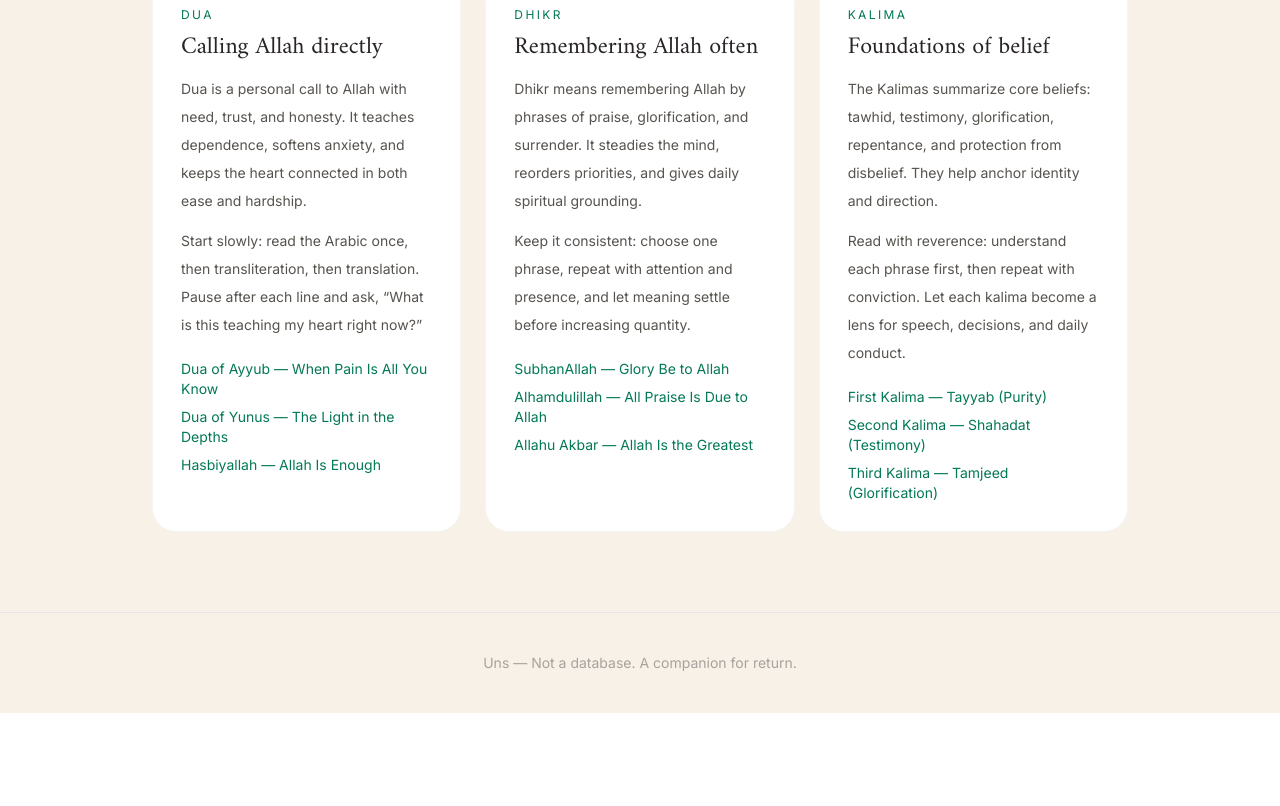
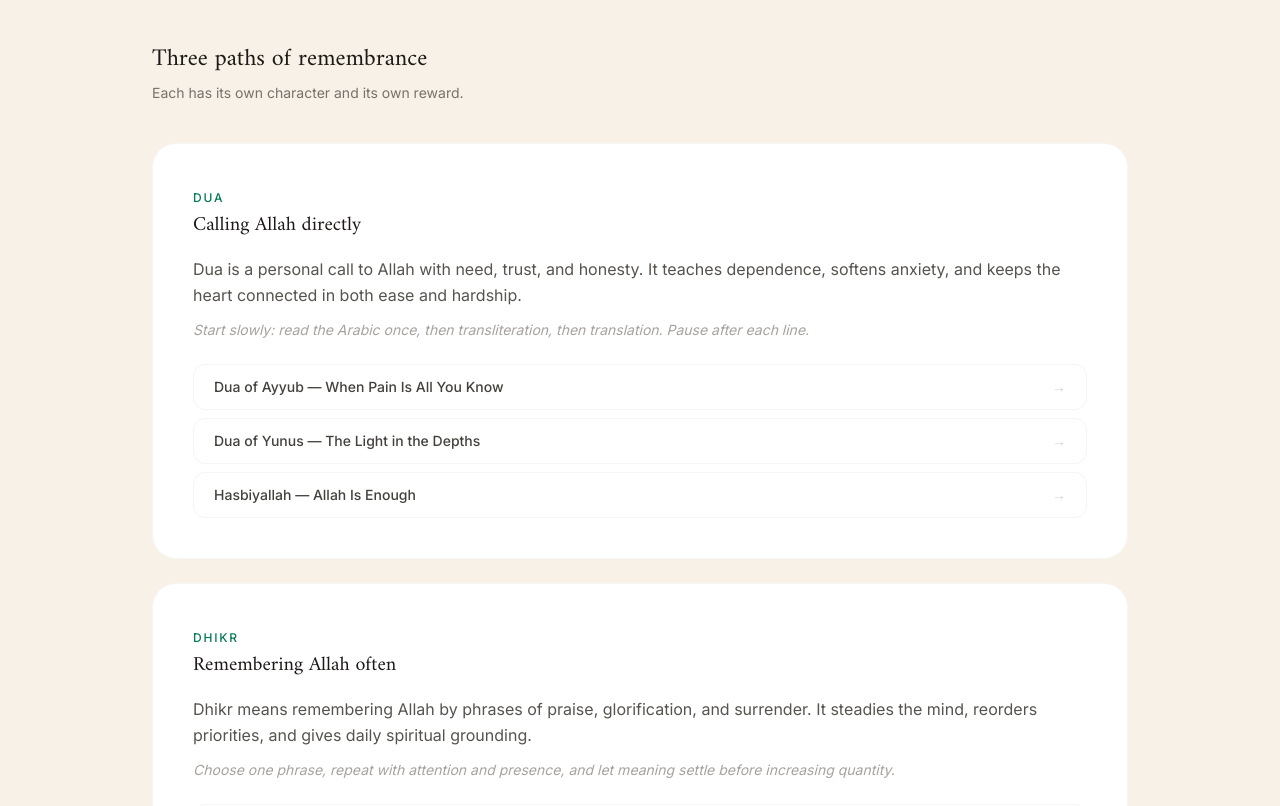
Before and after one commit to StormDoragon/uns-2, a Next.js app: page / in a window 1280 px wide. Shown: the part 1274-2080 px from the top of the page. Before the commit the page ends 1987 px from the top, so only its background shows below. Built offline with nearby package versions, Linux system fonts and the light colour scheme.

Commit message:
feat: update homepage with paths section and 3 featured duas

```diff
--- a/app/page.tsx
+++ b/app/page.tsx
@@ -12,20 +12,49 @@ const themes = [
   'Relief', 'Divine mercy', 'Repentance', 'Gratitude',
 ]
 
-const duaEntries = allDuas.filter((entry) => entry.category !== 'The 6 Kalimas' && !entry.category.startsWith('Dhikr'))
-const dhikrEntries = allDuas.filter((entry) => entry.category.startsWith('Dhikr'))
-const kalimaEntries = allDuas.filter((entry) => entry.category === 'The 6 Kalimas')
-const featuredDuas = duaEntries.slice(0, 3)
+const paths = [
+  {
+    label: 'Dua',
+    heading: 'Calling Allah directly',
+    description:
+      'Dua is a personal call to Allah with need, trust, and honesty. It teaches dependence, softens anxiety, and keeps the heart connected in both ease and hardship.',
+    tip: 'Start slowly: read the Arabic once, then transliteration, then translation. Pause after each line.',
+    slugs: ['dua-of-ayyub', 'dua-of-yunus', 'dua-for-anxiety'],
+  },
+  {
+    label: 'Dhikr',
+    heading: 'Remembering Allah often',
+    description:
+      'Dhikr means remembering Allah by phrases of praise, glorification, and surrender. It steadies the mind, reorders priorities, and gives daily spiritual grounding.',
+    tip: 'Choose one phrase, repeat with attention and presence, and let meaning settle before increasing quantity.',
+    slugs: ['subhanallah', 'alhamdulillah', 'allahu-akbar'],
+  },
+  {
+    label: 'Kalima',
+    heading: 'Foundations of belief',
+    description:
+      'The Kalimas summarise core beliefs: tawhid, testimony, glorification, repentance, and protection from disbelief. They help anchor identity and direction.',
+    tip: 'Understand each phrase first, then repeat with conviction. Let each kalima become a lens for daily conduct.',
+    slugs: ['kalima-tayyab', 'kalima-shahadat', 'kalima-tamjeed'],
+  },
+]
+
+// Featured: first 3 non-Kalima, non-Dhikr duas
+const featured = allDuas
+  .filter((d) => !d.category.includes('Kalima') && !d.category.includes('Dhikr'))
+  .slice(0, 3)
 
 export default function HomePage() {
+  const duaMap = Object.fromEntries(allDuas.map((d) => [d.slug, d]))
+
   return (
     <div className="min-h-screen bg-[#f8f1e7] dark:bg-[#0a0f0d] text-stone-800 dark:text-stone-100">
 
       {/* Nav */}
       <nav className="max-w-5xl mx-auto px-6 py-6 flex items-center justify-between">
-        <Link href="/" className="text-2xl font-semibold tracking-tight text-stone-900 dark:text-stone-100 hover:text-emerald-700 dark:hover:text-emerald-400 transition-colors">
+        <span className="text-2xl font-semibold tracking-tight text-stone-900 dark:text-stone-100">
           Uns
-        </Link>
+        </span>
         <Link
           href="/duas"
           className="text-sm text-stone-500 dark:text-stone-400 hover:text-emerald-700 dark:hover:text-emerald-400 transition-colors"
@@ -84,18 +113,20 @@ export default function HomePage() {
         </div>
       </section>
 
-      {/* Dua cards */}
-      <section className="max-w-5xl mx-auto px-6 py-16">
-        <h2 className="text-2xl font-serif text-stone-900 dark:text-stone-100 mb-2">Featured duas</h2>
+      {/* Featured duas */}
+      <section className="max-w-5xl mx-auto px-6 py-16 border-b border-stone-200 dark:border-stone-800">
+        <h2 className="text-2xl font-serif text-stone-900 dark:text-stone-100 mb-2">
+          Featured duas
+        </h2>
         <p className="text-stone-500 dark:text-stone-500 text-sm mb-8">
           Three starting points for difficult days.
         </p>
         <div className="grid sm:grid-cols-2 lg:grid-cols-3 gap-4">
-          {featuredDuas.map((dua, i) => (
+          {featured.map((dua, i) => (
             <Link
               key={dua.slug}
               href={`/duas/${dua.slug}`}
-              className={`group block bg-white dark:bg-stone-900 border border-stone-100 dark:border-stone-800 rounded-2xl p-7 hover:border-emerald-200 dark:hover:border-emerald-900 hover:shadow-sm transition-all animate-slide-up stagger-${Math.min(i + 1, 6)}`}
+              className={`group block bg-white dark:bg-stone-900 border border-stone-100 dark:border-stone-800 rounded-2xl p-7 hover:border-emerald-200 dark:hover:border-emerald-900 hover:shadow-sm transition-all animate-slide-up stagger-${i + 1}`}
             >
               <span className="text-xs text-emerald-700 dark:text-emerald-500 font-medium tracking-wide uppercase">
                 {dua.category}
@@ -121,68 +152,55 @@ export default function HomePage() {
         </div>
       </section>
 
-      {/* Learning paths */}
-      <section id="paths" className="max-w-5xl mx-auto px-6 pb-20">
-        <div className="grid gap-6 md:grid-cols-3">
-          <article className="rounded-3xl border border-stone-100 bg-white p-7 dark:border-stone-800 dark:bg-stone-900">
-            <p className="text-xs uppercase tracking-[0.2em] text-emerald-700 dark:text-emerald-400">Dua</p>
-            <h2 className="mt-2 text-2xl font-serif">Calling Allah directly</h2>
-            <p className="mt-3 text-sm leading-7 text-stone-600 dark:text-stone-300">
-              Dua is a personal call to Allah with need, trust, and honesty. It teaches dependence, softens anxiety,
-              and keeps the heart connected in both ease and hardship.
+      {/* Paths — Dua / Dhikr / Kalima */}
+      <section id="paths" className="max-w-5xl mx-auto px-6 py-16">
+        <h2 className="text-2xl font-serif text-stone-900 dark:text-stone-100 mb-2">
+          Three paths of remembrance
+        </h2>
+        <p className="text-stone-500 dark:text-stone-500 text-sm mb-10">
+          Each has its own character and its own reward.
         </p>
-            <p className="mt-3 text-sm leading-7 text-stone-600 dark:text-stone-300">
-              Start slowly: read the Arabic once, then transliteration, then translation. Pause after each line and ask,
-              &ldquo;What is this teaching my heart right now?&rdquo;
+        <div className="space-y-6">
+          {paths.map((path) => {
+            const linkedDuas = path.slugs.map((s) => duaMap[s]).filter(Boolean)
+            return (
+              <div
+                key={path.label}
+                className="bg-white dark:bg-stone-900 border border-stone-100 dark:border-stone-800 rounded-3xl p-8 md:p-10"
+              >
+                <div className="flex items-start justify-between gap-4 mb-4">
+                  <div>
+                    <span className="text-xs text-emerald-700 dark:text-emerald-500 font-medium tracking-[0.15em] uppercase">
+                      {path.label}
+                    </span>
+                    <h3 className="text-xl font-serif text-stone-900 dark:text-stone-100 mt-1">
+                      {path.heading}
+                    </h3>
+                  </div>
+                </div>
+                <p className="text-stone-600 dark:text-stone-400 leading-relaxed mb-3">
+                  {path.description}
                 </p>
-            <div className="mt-5 space-y-2 text-sm">
-              {duaEntries.slice(0, 3).map((entry) => (
-                <Link key={entry.slug} href={`/duas/${entry.slug}`} className="block text-emerald-700 transition-colors hover:text-emerald-800 dark:text-emerald-400 dark:hover:text-emerald-300">
-                  {entry.title}
+                <p className="text-sm text-stone-400 dark:text-stone-500 italic mb-6">
+                  {path.tip}
+                </p>
+                <div className="space-y-2">
+                  {linkedDuas.map((dua) => (
+                    <Link
+                      key={dua.slug}
+                      href={`/duas/${dua.slug}`}
+                      className="group flex items-center justify-between rounded-xl border border-stone-100 dark:border-stone-800 px-5 py-3 hover:border-emerald-200 dark:hover:border-emerald-900 transition-all"
+                    >
+                      <span className="text-sm font-medium text-stone-700 dark:text-stone-300 group-hover:text-emerald-700 dark:group-hover:text-emerald-400 transition-colors">
+                        {dua.title}
+                      </span>
+                      <span className="text-stone-300 dark:text-stone-600 group-hover:text-emerald-400 transition-colors text-sm">→</span>
                     </Link>
                   ))}
                 </div>
-          </article>
-
-          <article className="rounded-3xl border border-stone-100 bg-white p-7 dark:border-stone-800 dark:bg-stone-900">
-            <p className="text-xs uppercase tracking-[0.2em] text-emerald-700 dark:text-emerald-400">Dhikr</p>
-            <h2 className="mt-2 text-2xl font-serif">Remembering Allah often</h2>
-            <p className="mt-3 text-sm leading-7 text-stone-600 dark:text-stone-300">
-              Dhikr means remembering Allah by phrases of praise, glorification, and surrender. It steadies the mind,
-              reorders priorities, and gives daily spiritual grounding.
-            </p>
-            <p className="mt-3 text-sm leading-7 text-stone-600 dark:text-stone-300">
-              Keep it consistent: choose one phrase, repeat with attention and presence, and let meaning settle before
-              increasing quantity.
-            </p>
-            <div className="mt-5 space-y-2 text-sm">
-              {dhikrEntries.slice(0, 3).map((entry) => (
-                <Link key={entry.slug} href={`/duas/${entry.slug}`} className="block text-emerald-700 transition-colors hover:text-emerald-800 dark:text-emerald-400 dark:hover:text-emerald-300">
-                  {entry.title}
-                </Link>
-              ))}
               </div>
-          </article>
-
-          <article className="rounded-3xl border border-stone-100 bg-white p-7 dark:border-stone-800 dark:bg-stone-900">
-            <p className="text-xs uppercase tracking-[0.2em] text-emerald-700 dark:text-emerald-400">Kalima</p>
-            <h2 className="mt-2 text-2xl font-serif">Foundations of belief</h2>
-            <p className="mt-3 text-sm leading-7 text-stone-600 dark:text-stone-300">
-              The Kalimas summarize core beliefs: tawhid, testimony, glorification, repentance, and protection from
-              disbelief. They help anchor identity and direction.
-            </p>
-            <p className="mt-3 text-sm leading-7 text-stone-600 dark:text-stone-300">
-              Read with reverence: understand each phrase first, then repeat with conviction. Let each kalima become a
-              lens for speech, decisions, and daily conduct.
-            </p>
-            <div className="mt-5 space-y-2 text-sm">
-              {kalimaEntries.slice(0, 3).map((entry) => (
-                <Link key={entry.slug} href={`/duas/${entry.slug}`} className="block text-emerald-700 transition-colors hover:text-emerald-800 dark:text-emerald-400 dark:hover:text-emerald-300">
-                  {entry.title}
-                </Link>
-              ))}
-            </div>
-          </article>
+            )
+          })}
         </div>
       </section>
 
```
Lines whose indentation alone changed are shown as unchanged.
